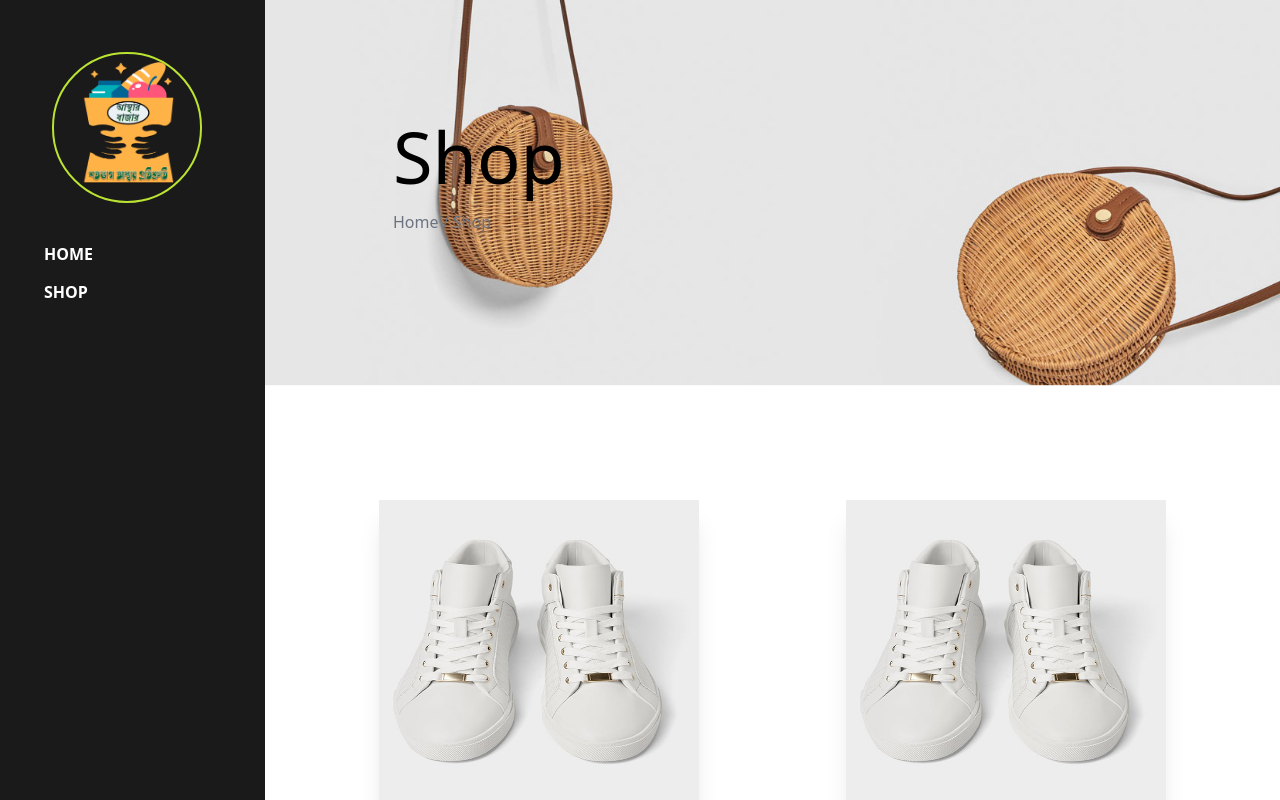
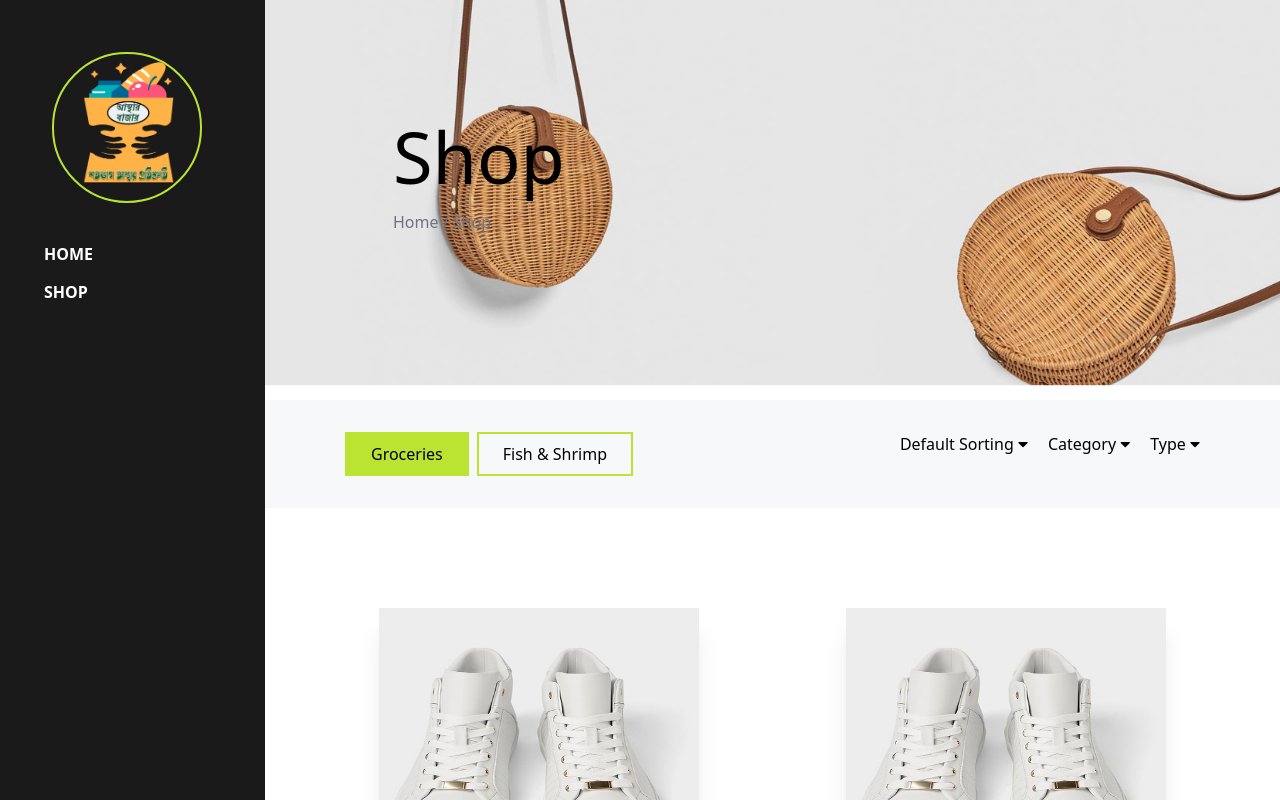
Before and after one commit to Mohammad1745/asthar-bazar-customer, a Nuxt app: page /shop in a window 1280 px wide. Shown: the top 800 px of the page. Built offline with nearby package versions, Linux system fonts and the light colour scheme.

Commit message:
[Add] Product filter

```diff
--- /dev/null
+++ b/components/user/shop/ProductFilter.vue
@@ -0,0 +1,41 @@
+<template>
+  <div :class="className" class="filter">
+    <DepartmentFilter className="" />
+    <div class="flex justify-between gap-5">
+      <ProductSorting />
+      <FilterByCategory />
+      <FilterByType />
+    </div>
+  </div>
+</template>
+
+<script>
+import DepartmentFilter from "./product_filter/DepartmentFilter";
+import ProductSorting from "./product_filter/ProductSorting";
+import FilterByCategory from "./product_filter/FilterByCategory";
+import FilterByType from "./product_filter/FilterByType";
+
+export default {
+  name: "FilterProducts",
+  components: {FilterByType, FilterByCategory, DepartmentFilter, ProductSorting},
+  props: ['className'],
+  data(){
+    return {
+      departments: [
+        {id:0, name: "Groceries", selected: true},
+        {id:1, name: "Fish & Shrimp", selected: false},
+      ]
+    }
+  }
+}
+</script>
+
+<style scoped>
+.filter {
+  background: #f6f8fa;
+  padding: 2rem 5rem;
+  display: flex;
+  justify-content: space-between;
+  gap: 0.5rem;
+}
+</style>
--- /dev/null
+++ b/components/user/shop/product_filter/DepartmentFilter.vue
@@ -0,0 +1,39 @@
+<template>
+  <div :class="className" class="flex gap-2">
+    <button
+      v-for="department in departments"
+      :key="department.id"
+      :class="{selected: department.selected}"
+      class="department"
+    >{{ department.name }}</button>
+  </div>
+</template>
+
+<script>
+export default {
+  name: "DepartmentFilter",
+  props: ['className'],
+  data(){
+    return {
+      departments: [
+        {id:0, name: "Groceries", selected: true},
+        {id:1, name: "Fish & Shrimp", selected: false},
+      ]
+    }
+  }
+}
+</script>
+
+<style scoped>
+.department{
+  padding: 0.5rem 1.5rem;
+  border: 2px solid #bbe432;
+  transition: 0.15s;
+}
+.department:hover{
+  background: #bbe432;
+}
+.selected{
+  background: #bbe432;
+}
+</style>
--- /dev/null
+++ b/components/user/shop/product_filter/FilterByCategory.vue
@@ -0,0 +1,52 @@
+<template>
+  <div :class="className">
+    <button @mouseenter="showOptions">{{ buttonName }}  <i class="fas fa-caret-down"></i></button>
+    <div v-if="show" class="option-list shadow-2xl" @mouseleave="hideOptions">
+      <button
+        v-for="(option, i) in options"
+        :key="i"
+        @click="selectOption(option)"
+      >{{ option.name }}</button>
+    </div>
+  </div>
+</template>
+
+<script>
+export default {
+  name: "FilterByCategory",
+  props: ['className'],
+  data() {
+    return {
+      buttonName: "Category",
+      options: [
+        {url: "", name: "All"},
+        {url: "", name: "দুগ্ধজাত"},
+        {url: "", name: "মসলা"},
+      ],
+      show: false,
+    }
+  },
+  methods: {
+    showOptions(){
+      this.show = true
+    },
+    hideOptions(){
+      this.show = false;
+    },
+    selectOption(option){
+      this.buttonName = option.name
+    }
+  }
+}
+</script>
+
+<style scoped>
+.option-list{
+  position: absolute;
+  display: flex;
+  flex-direction: column;
+  gap: 0.25rem;
+  background: #f6f8fa;
+  padding: 1rem;
+}
+</style>
--- /dev/null
+++ b/components/user/shop/product_filter/FilterByType.vue
@@ -0,0 +1,53 @@
+<template>
+  <div :class="className">
+    <button @mouseenter="showOptions">{{ buttonName }}  <i class="fas fa-caret-down"></i></button>
+    <div v-if="show" class="option-list shadow-2xl" @mouseleave="hideOptions">
+      <button
+        v-for="(option, i) in options"
+        :key="i"
+        @click="selectOption(option)"
+      >{{ option.name }}</button>
+    </div>
+  </div>
+</template>
+
+<script>
+export default {
+  name: "FilterByType",
+  props: ['className'],
+  data() {
+    return {
+      buttonName: "Type",
+      options: [
+        {url: "", name: "All"},
+        {url: "", name: "দুগ্ধজাত"},
+        {url: "", name: "মসলা"},
+      ],
+      show: false,
+    }
+  },
+  methods: {
+    showOptions(){
+      this.show = true
+    },
+    hideOptions(){
+      this.show = false;
+    },
+    selectOption(option){
+      this.buttonName = option.name
+    }
+  }
+}
+</script>
+
+<style scoped>
+.option-list{
+  position: absolute;
+  right: 60px;
+  display: flex;
+  flex-direction: column;
+  gap: 0.25rem;
+  background: #f6f8fa;
+  padding: 1rem;
+}
+</style>
--- /dev/null
+++ b/components/user/shop/product_filter/ProductSorting.vue
@@ -0,0 +1,51 @@
+<template>
+  <div :class="className">
+    <button @mouseenter="showOptions">{{ buttonName }}  <i class="fas fa-caret-down"></i></button>
+    <div v-if="show" class="option-list shadow-2xl" @mouseleave="hideOptions">
+      <button
+        v-for="(option, i) in options"
+        :key="i"
+        @click="selectOption(option)"
+      >{{ option.name }}</button>
+    </div>
+  </div>
+</template>
+
+<script>
+export default {
+  name: "ProductSorting",
+  props: ['className'],
+  data() {
+    return {
+      buttonName: "Default Sorting",
+      options: [
+        {url: "", name: "Name"},
+        {url: "", name: "Price"},
+      ],
+      show: false,
+    }
+  },
+  methods: {
+    showOptions(){
+      this.show = true
+    },
+    hideOptions(){
+      this.show = false;
+    },
+    selectOption(option){
+      this.buttonName = option.name
+    }
+  }
+}
+</script>
+
+<style scoped>
+.option-list{
+  position: absolute;
+  display: flex;
+  flex-direction: column;
+  gap: 0.25rem;
+  background: #f6f8fa;
+  padding: 1rem;
+}
+</style>
--- a/package.json
+++ b/package.json
@@ -10,6 +10,7 @@
     "test": "jest"
   },
   "dependencies": {
+    "@headlessui/vue": "^1.5.0",
     "@nuxtjs/axios": "^5.13.6",
     "core-js": "^3.19.3",
     "nuxt": "^2.15.8",
--- a/pages/shop.vue
+++ b/pages/shop.vue
@@ -1,16 +1,17 @@
 <template>
   <div class="">
     <Header/>
+    <FilterProducts className=""/>
     <ProductList user="true" className="pt-20"/>
     <Summary className="mt-20"/>
   </div>
 </template>
 
 <script>
-import Banner from "../components/default/home/Banner";
 import ProductList from "../components/default/home/ProductList";
 import Summary from "../components/default/home/Summary";
 import Header from "../components/user/shop/Header";
+import FilterProducts from "../components/user/shop/ProductFilter";
 
 export default {
   name: 'ShopPage',
@@ -18,7 +19,7 @@ export default {
   head:{
     title: "Home - Asthar Bazar - Promises 100% Reliance"
   },
-  components: { Header, ProductList, Summary },
+  components: { Header, FilterProducts, ProductList, Summary },
   data () {
     return {
     }
```
Also changed, not shown: 1 other file (tests, documents, lock files or other folders).
